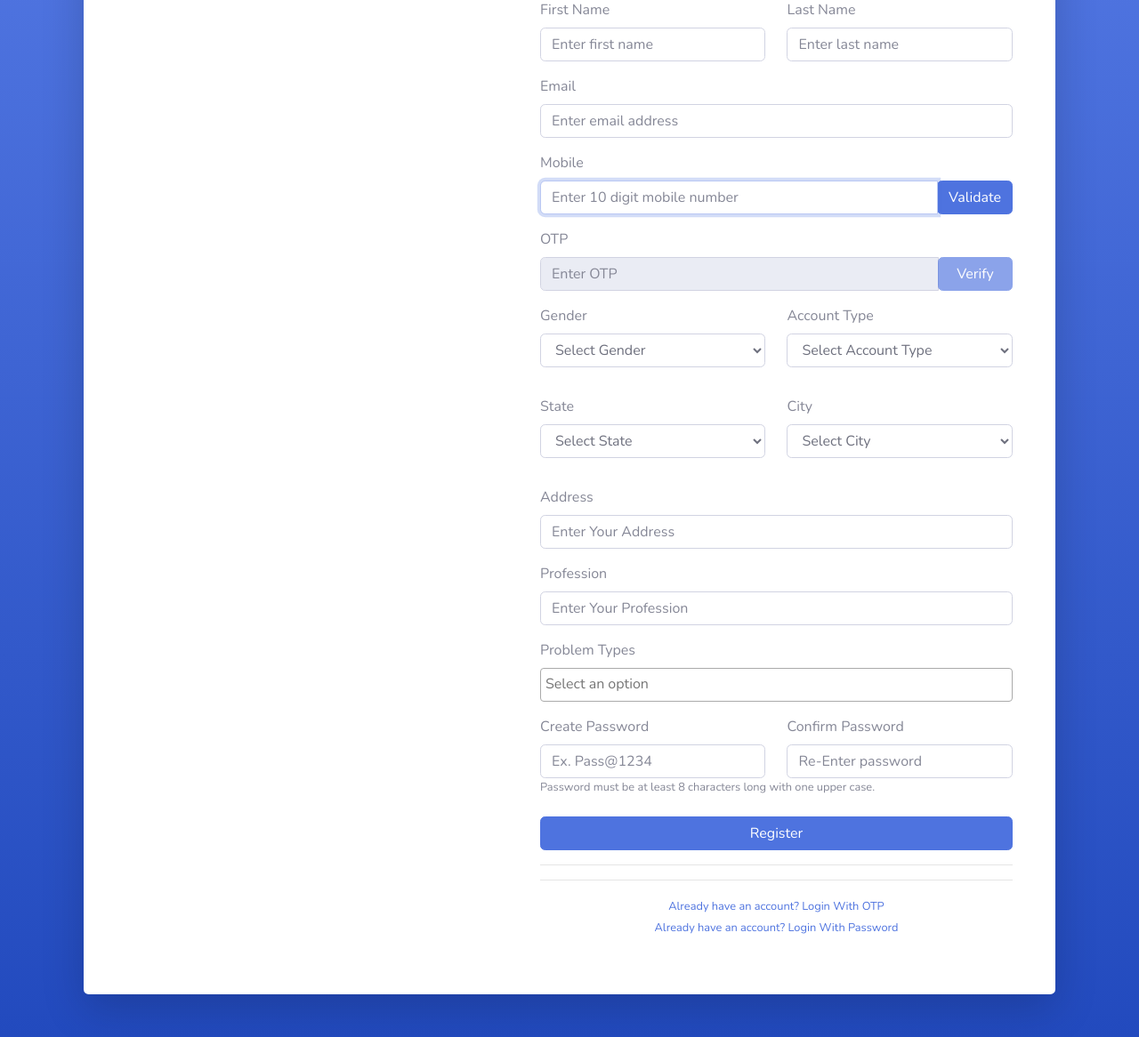
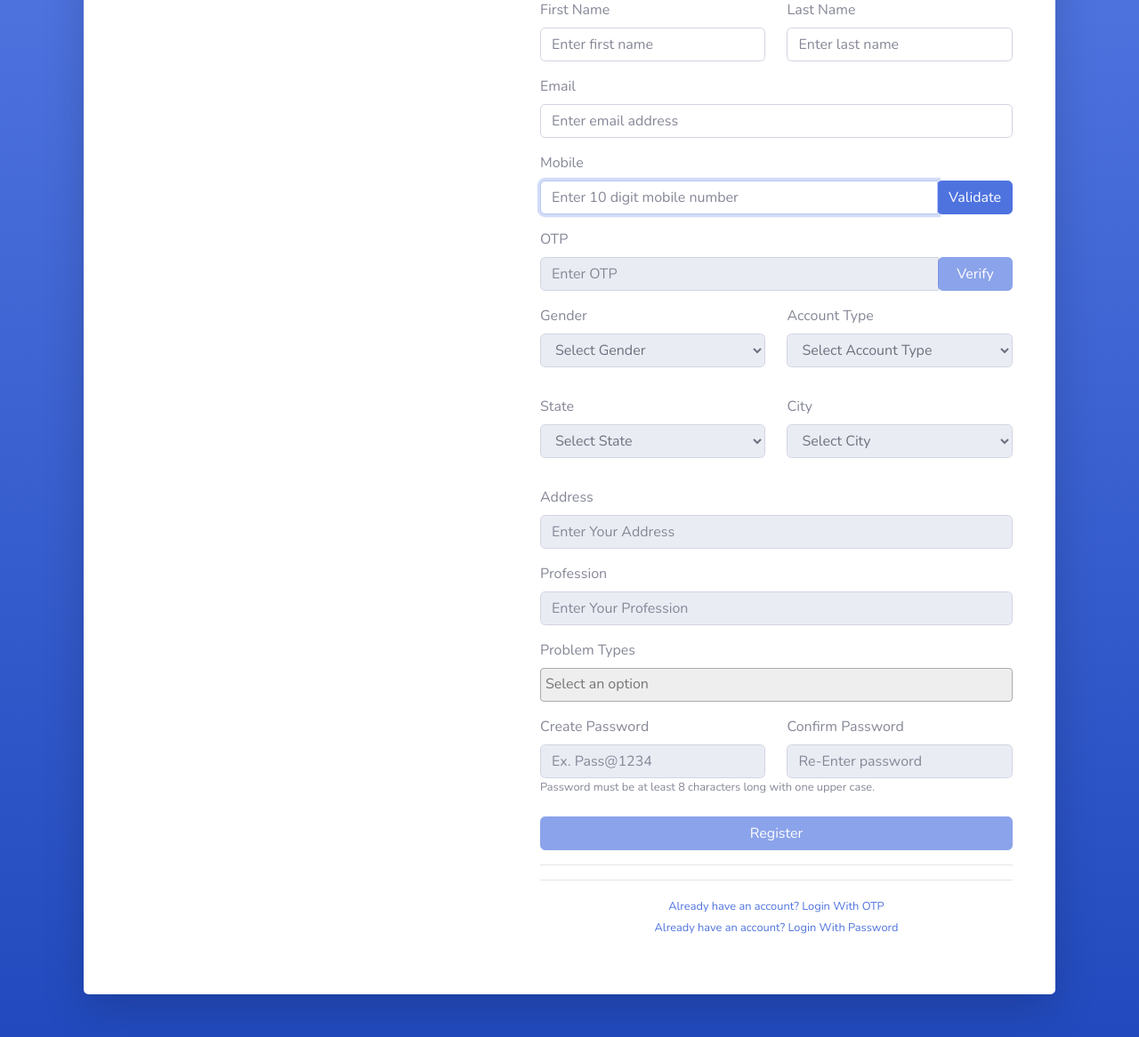
Before and after one commit to krisskad/Devdoot, a Django app: page /register/ in a window 1280 px wide. Shown: the part 150-1316 px from the top of the page at 89% size. Run offline with Django 3.2, Linux system fonts and the light colour scheme; data comes from the database, SQL or seed files in the repository; some libraries are stand-ins or nearby versions.

Commit message:
added otp updates

```diff
--- a/templates/includes/topbar.html
+++ b/templates/includes/topbar.html
@@ -12,11 +12,11 @@
             <form
                     class="d-none d-sm-inline-block form-inline mr-auto ml-md-3 my-2 my-md-0 mw-100 navbar-search">
                 <div class="input-group">
-                    <input aria-describedby="basic-addon2" aria-label="Search"
+                    <input disabled aria-describedby="basic-addon2" aria-label="Search"
                            class="form-control bg-light border-0 small"
-                           placeholder="Search for..." type="text">
+                           placeholder="" type="text">
                     <div class="input-group-append">
-                        <button class="btn btn-primary" type="button">
+                        <button class="btn btn-primary" type="button" disabled>
                             <i class="fas fa-search fa-sm"></i>
                         </button>
                     </div>
--- a/templates/login/register.html
+++ b/templates/login/register.html
@@ -15,7 +15,10 @@
 
 <body class="bg-gradient-primary">
 <script>
-$( document ).ready(function() {
+$(document).ready(function() {
+    if(!window.confirmationResult){
+        $('.hide').attr('disabled',true);
+    }
     $('#admDivCheck').css('display','none');
     $('select#getFname').on('change', (event) => {
         //console.log($('select#getFname').val());
@@ -91,7 +94,7 @@
                                     <div class="form-group row">
                                         <div class="form-group col-sm-6 mb-3 mb-sm-0">
                                             <label>Gender</label>
-                                            <select class="form-control select1" id="gender" name="gender" required>
+                                            <select class="form-control select1 hide" id="gender" name="gender" required>
                                                 <option disabled hidden selected value="">Select Gender</option>
                                                 <option value="M">Male</option>
                                                 <option value="F">Female</option>
@@ -99,7 +102,7 @@
                                         </div>
                                         <div class="form-group col-sm-6">
                                             <label>Account Type</label>
-                                            <select class="form-control select2" id="getFname" name="account_type" required>
+                                            <select class="form-control select2 hide" id="getFname" name="account_type" required>
                                                 <option disabled hidden selected value="">Select Account Type</option>
                                                 <option value="individual">Individual</option>
                                                 <option value="group">Group</option>
@@ -110,7 +113,7 @@
                                     <div class="form-group row">
                                         <div class="form-group col-sm-6 mb-3 mb-sm-0">
                                             <label>State</label>
-                                            <select class="form-control select2" id="state" name="state" required>
+                                            <select class="form-control select2 hide" id="state" name="state" required>
                                                 <option disabled hidden selected value="">Select State</option>
                                                 {% for state in states %}
                                                 <option value="{{ state.pk }}">{{state.name}}</option>
@@ -119,7 +122,7 @@
                                         </div>
                                         <div class="form-group col-sm-6">
                                             <label>City</label>
-                                            <select class="form-control select2" id="city" name="city" required>
+                                            <select class="form-control select2 hide" id="city" name="city" required>
                                                 <option disabled hidden selected value="">Select City</option>
 
                                             </select>
@@ -128,37 +131,37 @@
                                     <div class="form-group">
                                         <label>Address</label>
                                         <!--									{{ form2.address|add_class:"form-control" }}-->
-                                        <input class="form-control " id="address" name="address"
+                                        <input class="form-control hide" id="address" name="address"
                                                placeholder="Enter Your Address"
                                                type="text" required>
                                     </div>
                                     <div class="form-group">
                                         <label>Profession</label>
                                         <!--									{{ form2.profession|add_class:"form-control" }}-->
-                                        <input class="form-control " id="profession" name="profession"
+                                        <input class="form-control hide" id="profession" name="profession"
                                                placeholder="Enter Your Profession"
                                                type="text" required>
                                     </div>
                                     <div class="form-group" id="admDivCheck">
                                         <label>Group Name</label>
-                                        <input class="form-control" name="groupname" placeholder="Enter Group Name/Oraganization Name"
+                                        <input class="form-control hide" name="groupname" placeholder="Enter Group Name/Oraganization Name"
                                                type="text">
                                     </div>
                                     <div class="form-group ">
                                         <label>Problem Types</label>
-                                        <select class="col-12 form-control" name="problemtypes[]" id="demo" multiple></select>
+                                        <select class="form-control hide" name="problemtypes[]" id="demo" multiple></select>
                                     </div>
 
                                     <div class="form-group row">
                                         <div class="col-sm-6 mb-3 mb-sm-0">
                                             <label>Create Password</label>
-                                            {{ form.password1|add_class:"form-control" }}
+                                            {{ form.password1|add_class:"form-control hide" }}
                                             <!--                                    <input class="form-control " id="exampleInputPassword"-->
                                             <!--                                           name="password1" placeholder="Password" type="password">-->
                                         </div>
                                         <div class="col-sm-6">
                                             <label>Confirm Password</label>
-                                            {{ form.password2|add_class:"form-control" }}
+                                            {{ form.password2|add_class:"form-control hide" }}
 
                                             <!--                                    <input class="form-control " id="exampleRepeatPassword"-->
                                             <!--                                           name="password2" placeholder="Repeat Password" type="password">-->
@@ -171,7 +174,7 @@
                                             </h6>
 
                                     </div>
-                                    <button class="btn btn-primary btn-block" type="submit">
+                                    <button class="btn btn-primary btn-block hide" type="submit">
                                         Register
                                     </button>
                             <hr>
@@ -219,14 +222,14 @@
 
 <script>
   // Your web app's Firebase configuration
-  var firebaseConfig = {
-    apiKey: "AIzaSyDax4_4FwNnNlyfRwIGq6_ROmOu7Cdivao",
-    authDomain: "react-projects-d18c1.firebaseapp.com",
-    databaseURL: "https://react-projects-d18c1-default-rtdb.firebaseio.com",
-    projectId: "react-projects-d18c1",
-    storageBucket: "react-projects-d18c1.appspot.com",
-    messagingSenderId: "640347701955",
-    appId: "1:640347701955:web:c082ce8cc85bc82e585876"
+   var firebaseConfig = {
+    apiKey: "AIzaSyCDzI33Bp7z_gd18vc5p3jEESrp8d4zIho",
+    authDomain: "devdoot-ekatta.firebaseapp.com",
+    projectId: "devdoot-ekatta",
+    storageBucket: "devdoot-ekatta.appspot.com",
+    messagingSenderId: "448742250467",
+    appId: "1:448742250467:web:522ea29ed310bfbadab2d6",
+    measurementId: "G-TD4S9JTKGC"
   };
   // Initialize Firebase
 firebase.initializeApp(firebaseConfig);
@@ -299,6 +302,7 @@
                 $('#otp-error').css('display','block');
                 $('#otp-error').attr('class','alert alert-success');
                 $('#otp-error').html("Mobile number Verified.");
+                $('.hide').attr('disabled',false);
 
             }).catch((error) => {
                 $('#otp-error').css('display','block');
@@ -320,26 +324,8 @@
 </script>
 
 <!--Dynamic City selection from state id-->
-<script>
 
-    $("#state").change(function () {
-      var url = $("#locationform").attr("data-location-url");  // get the url of the `cities` view
-      var state_id = $(this).val();  // get the selected state ID from the HTML input
-      $.ajax({                       // initialize an AJAX request
-        type: "GET",
-        url: url,                    // set the url of the request (= localhost:8000/load-courses/)
-        data: {
-          'state_id': state_id       // add the programming id to the GET parameters
-        },
-        success: function (data) {   // `data` is the return of the `load_courses` view function
-          $("#city").html(data);  // replace the contents of the course input with the data that came from the server
-        }
-      });
-
-    });
-
-
-</script>
+<script src="{%static 'js/cityload.js'%}"></script>
 
 <!--Multiple problem type selection input-->
 <script>
--- /dev/null
+++ b/templates/static/js/cityload.js
@@ -0,0 +1,14 @@
+    $("#state").change(function () {
+      var url = $("#locationform").attr("data-location-url");  // get the url of the `cities` view
+      var state_id = $(this).val();  // get the selected state ID from the HTML input
+      $.ajax({                       // initialize an AJAX request
+        type: "GET",
+        url: url,                    // set the url of the request (= localhost:8000/load-courses/)
+        data: {
+          'state_id': state_id       // add the programming id to the GET parameters
+        },
+        success: function (data) {   // `data` is the return of the `load_courses` view function
+          $("#city").html(data);  // replace the contents of the course input with the data that came from the server
+        }
+      });
+    });
```
Also changed, not shown: templates/dashboard/solvedproblems.html (+4 -48 lines).
